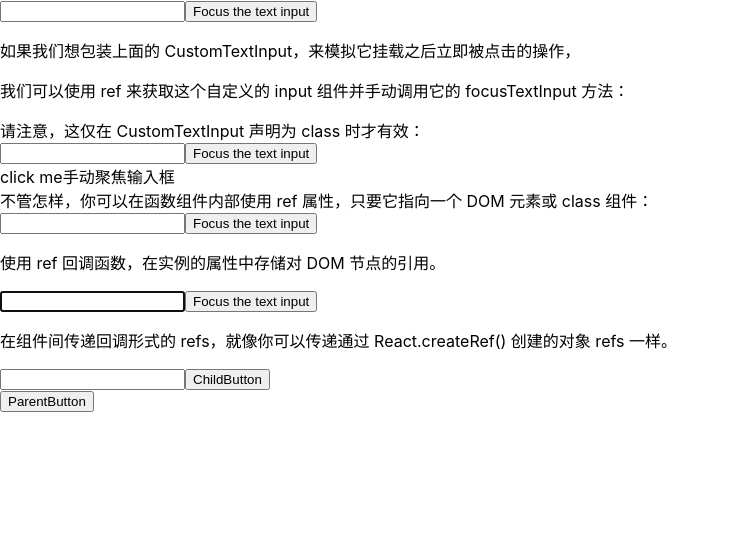
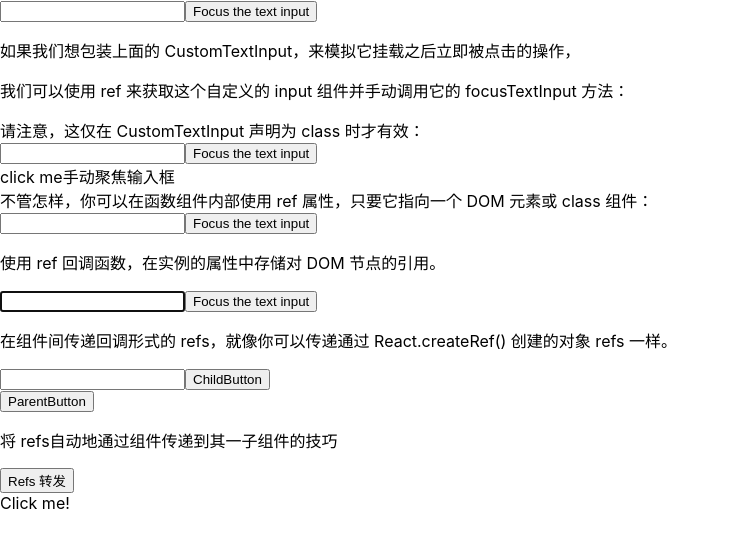
Before and after one commit to Sophil-minn/next-component-learn, a React (Create React App) app: page /#/refs-demo in a window 1280 px wide. Shown: the top 548 px of the page, without its empty margins (0-730 px from the left). Built offline with nearby package versions, Linux system fonts and the light colour scheme.

Commit message:
feat: 使用API React.forwardRef 来获取传递给它的 ref，然后转发到它渲染的 DOM

```diff
--- /dev/null
+++ b/src/pages/refsDemo/ForwardRef.js
@@ -0,0 +1,38 @@
+import React, { Component } from 'react';
+
+const MyButton = React.forwardRef((props, ref) => (
+  <button ref={ref} >
+    {props.children || '普通按钮' }
+  </button>
+));
+
+class ForwardRef extends Component {
+  constructor(props) {
+    super(props);
+    // 你可以直接获取 DOM button 的 ref：
+    this.ref = React.createRef();
+  }
+
+  componentDidMount() {
+    setTimeout(() => {
+      this.ref.current.innerText = "Refs 转发";
+    }, 2000);
+    console.log(this.ref.current);
+  }
+
+  clickMyBtn = () => {
+    console.log(this.ref.current);
+    this.ref.current.innerText = "点击了" + new Date();
+  }
+
+  render() {
+    return (
+      <div>
+        <MyButton ref={this.ref} />
+        <div onClick={this.clickMyBtn}>Click me!</div>
+      </div>
+    );
+  }
+}
+
+export default ForwardRef;
--- a/src/pages/refsDemo/index.js
+++ b/src/pages/refsDemo/index.js
@@ -4,6 +4,7 @@ import AutoFocusTextInput from './AutoFocusTextInput';
 import TextInputFunc from './TextInputFunc';
 import CallBackRefs from './CallBackRefs';
 import TransferRefs from './TransferRefs';
+import ForwardRef from './ForwardRef';
 
 const RefsDemo = () => {
   return (
@@ -23,6 +24,8 @@ const RefsDemo = () => {
 
       <p>在组件间传递回调形式的 refs，就像你可以传递通过 React.createRef() 创建的对象 refs 一样。</p>
       <TransferRefs />
+      <p>将 refs自动地通过组件传递到其一子组件的技巧</p>
+      <ForwardRef />
 
     </div>
   );
```
Also changed, not shown: src/pages/refsDemo/README.md.
